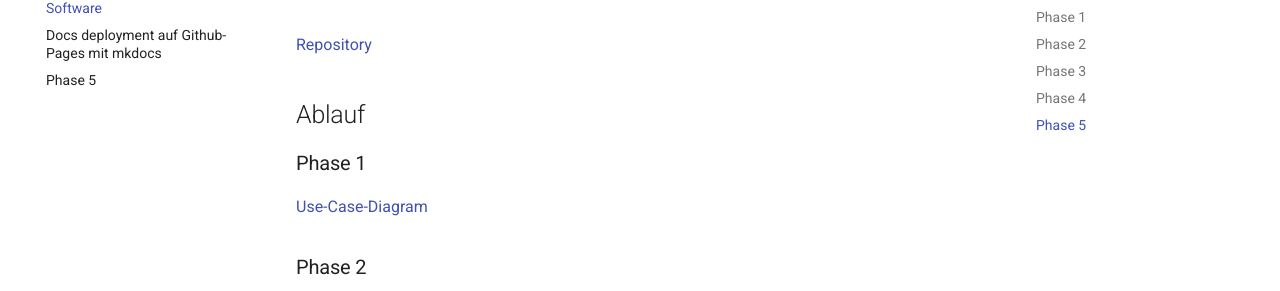
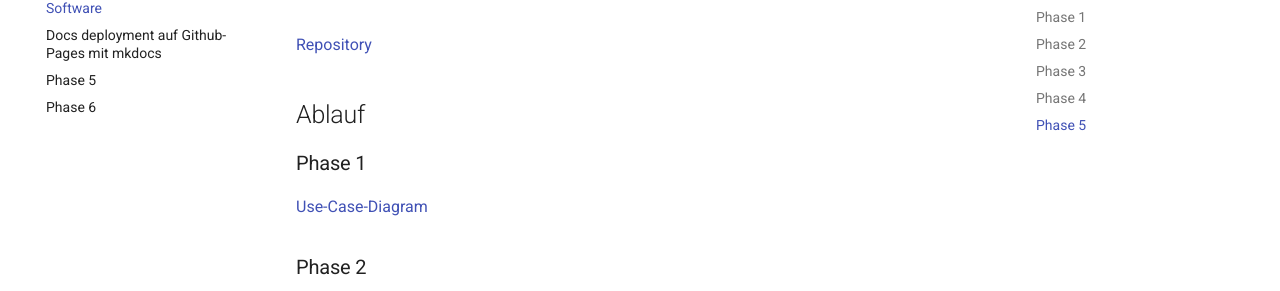
Before and after one commit to fabi321/lf8-itsystemhaus-software, an MkDocs documentation site: the page built from docs/index.md, in a window 1280 px wide. Shown: the part 148-439 px from the top of the page. Built offline with MkDocs 1.6.1 and Material for MkDocs 9.7.7, drawn with Linux system fonts in a browser that asks for light colours.

Commit message:
phase 6 skeleton hinzugefügt

```diff
--- /dev/null
+++ b/docs/phase6.md
@@ -0,0 +1 @@
+# Phase 6
--- a/mkdocs.yml
+++ b/mkdocs.yml
@@ -3,6 +3,7 @@ nav:
   - index.md
   - deployment_mit_mkdocs.md
   - phase5.md
+  - phase6.md
 theme: material
 markdown_extensions:
   - admonition
```
